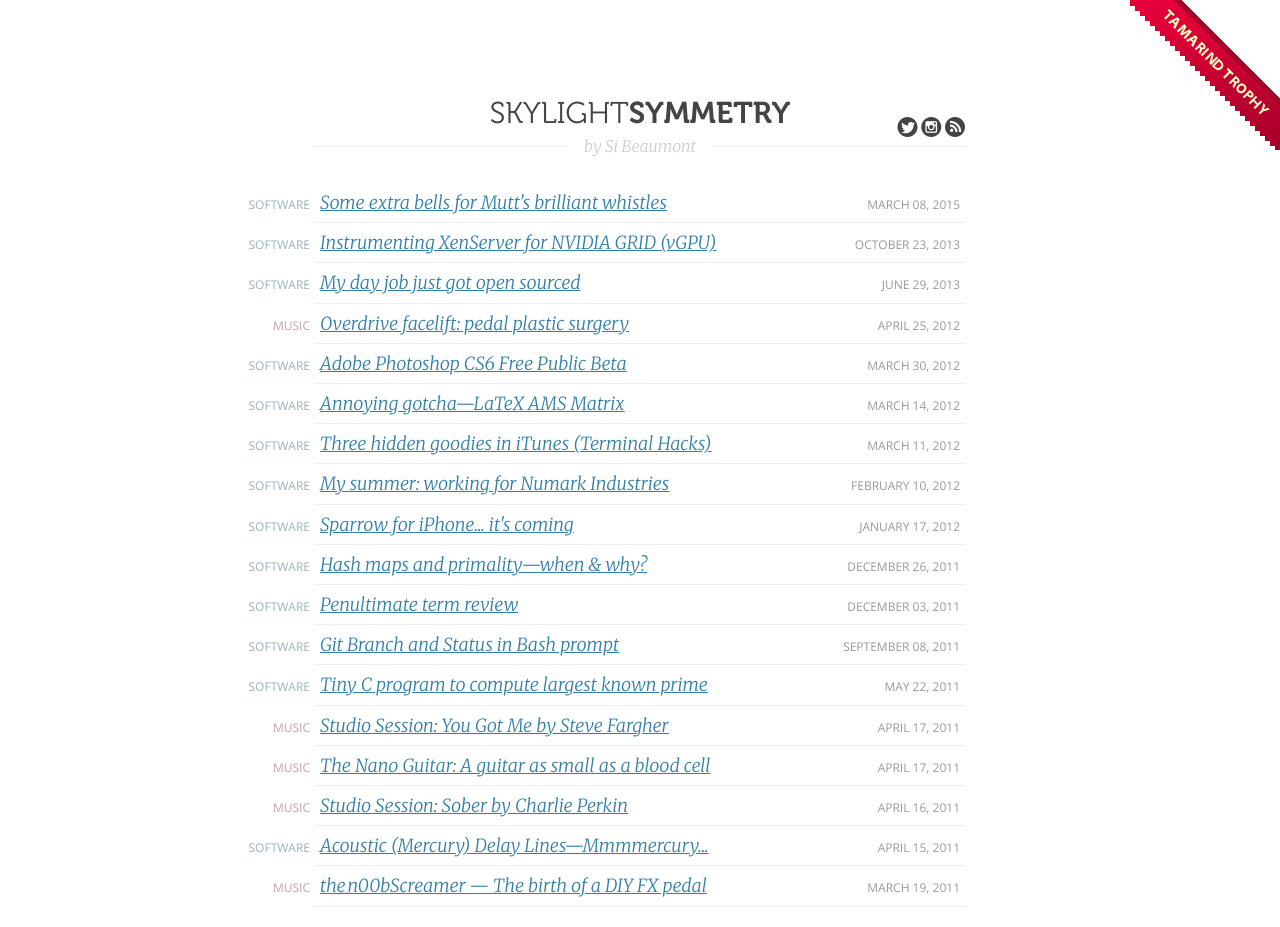
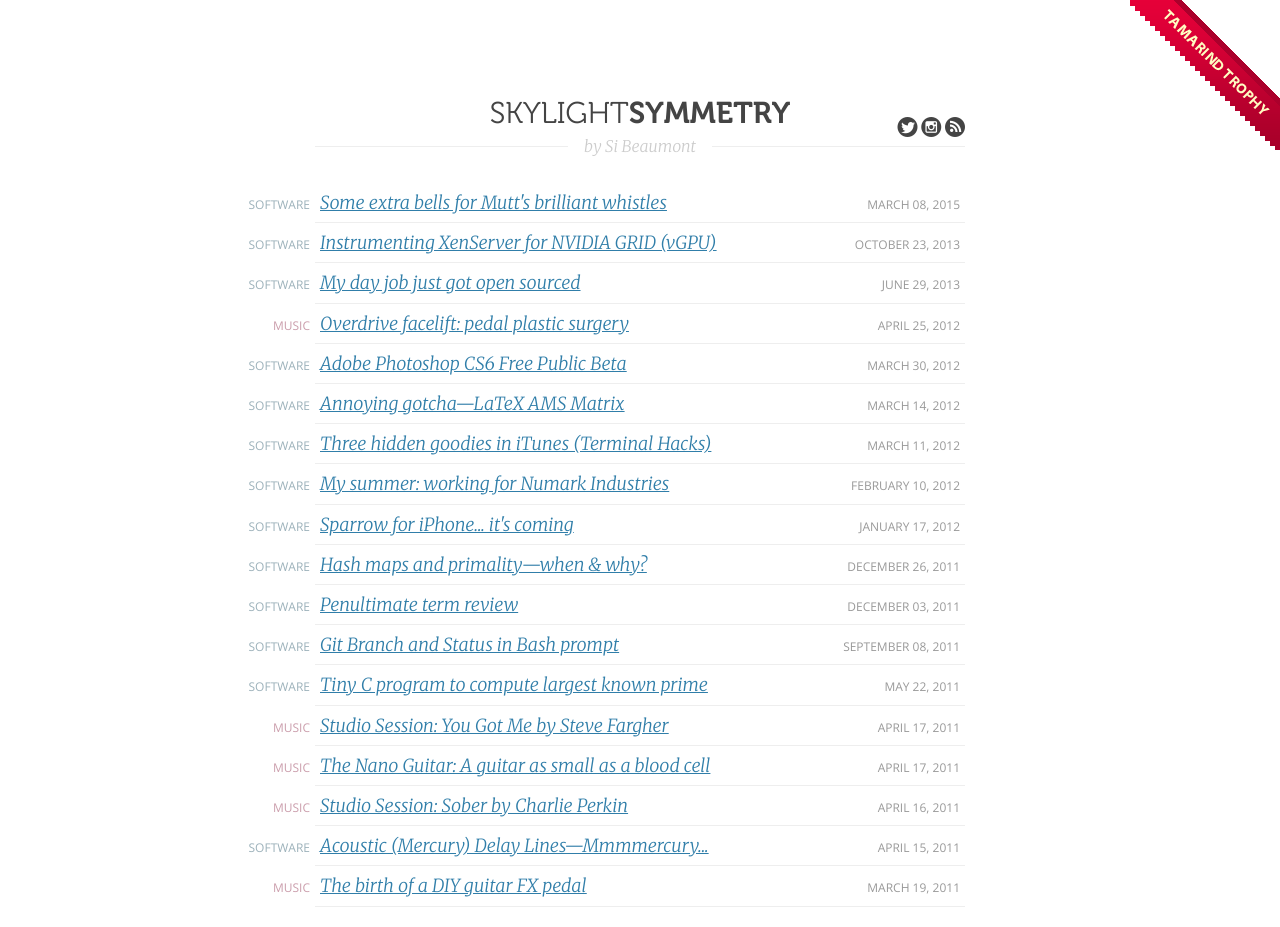
Before and after one commit to simonjbeaumont/simonjbeaumont.github.io, a Jekyll site: the page built from index.html, in a window 1280 px wide. Built offline with Jekyll 4.4.1, drawn with Linux system fonts in a browser that asks for light colours; Markdown is read by kramdown in place of the engine named in the settings.

Commit message:
Rename pedal post
Signed-off-by: Si Beaumont <simon.beaumont@citrix.com>

```diff
--- a/music/_posts/2011-03-19-pedal-build.md
+++ b/music/_posts/2011-03-19-pedal-build.md
@@ -1,6 +1,6 @@
 ---
 layout: post
-title: the_n00bScreamer — The birth of a DIY FX pedal
+title: The birth of a DIY guitar FX pedal
 tags: guitar pedal project
 ---
 
```
